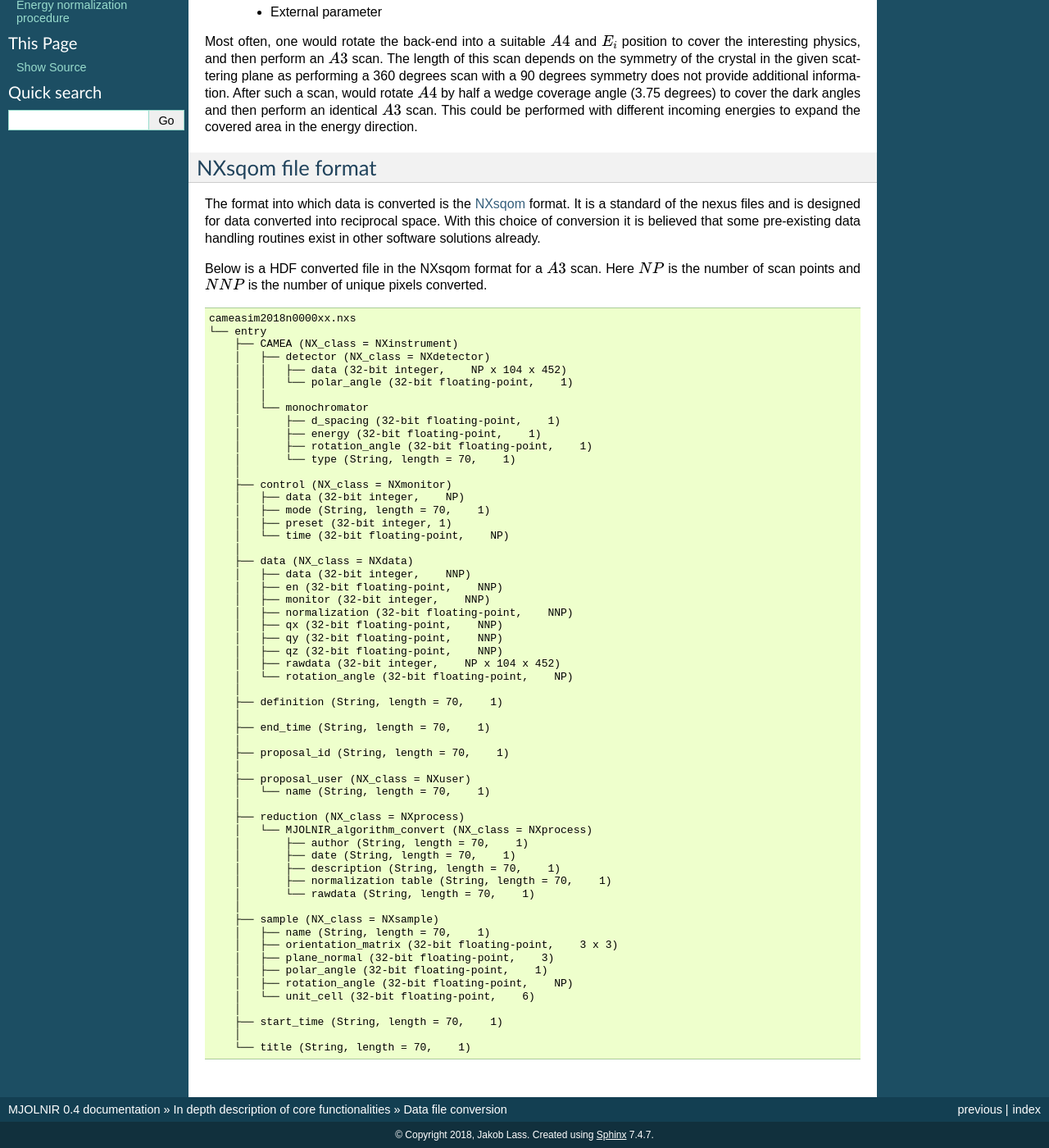
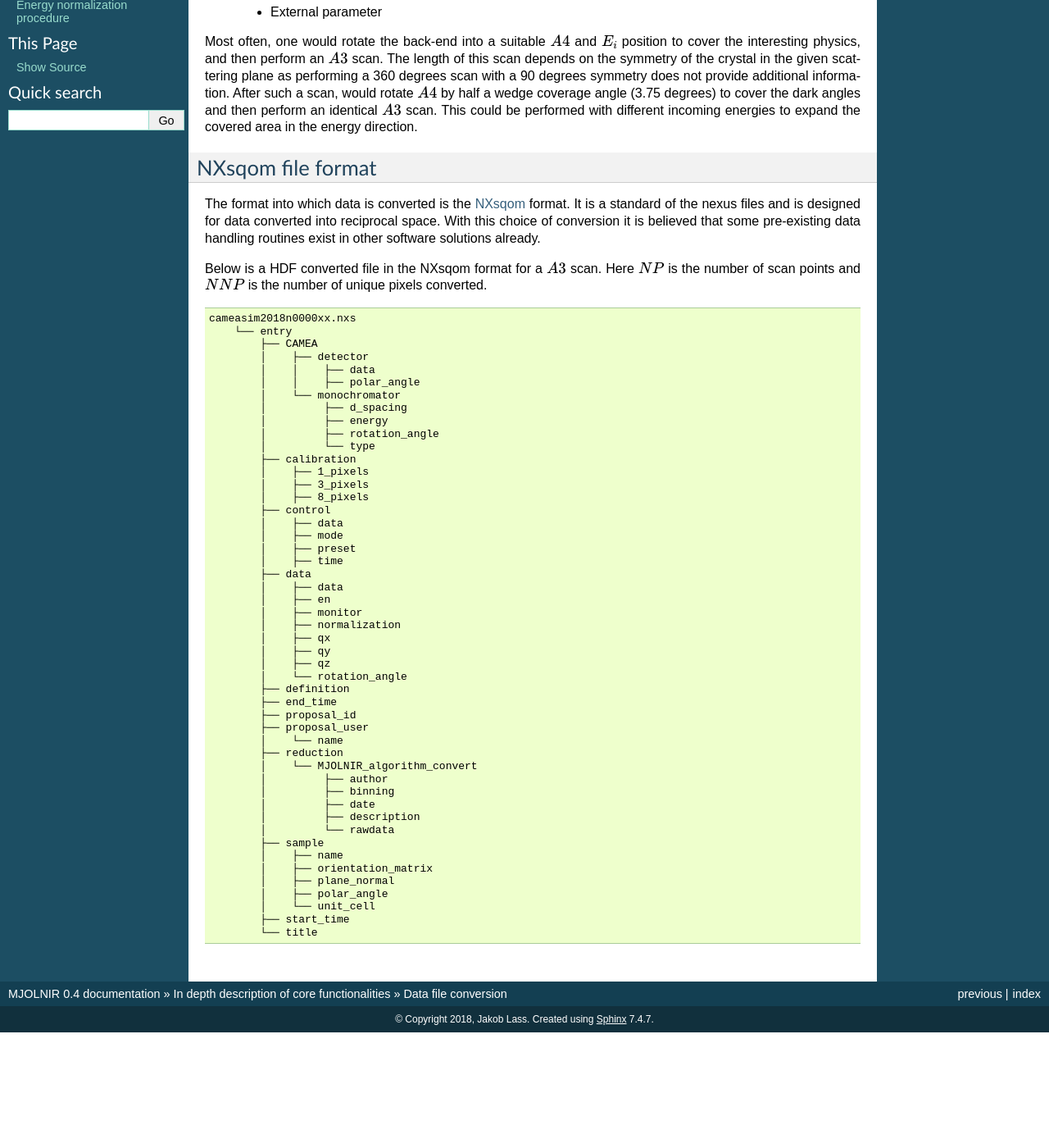
Before and after one commit to MJOLNIRPackage/MJOLNIR, a Sphinx documentation site: the page built from docs/InDepthDocumentation/FileConversion.rst, in a window 1280 px wide and 1400 px high, scrolled down 145 px. Shown: the whole window at 82% size. Built offline with Sphinx 7.4.7, drawn with Linux system fonts in a browser that asks for light colours; after the commit the page ends 1404 px from its top, so only the background shows below that.

```diff
--- a/docs/InDepthDocumentation/FileConversion.rst
+++ b/docs/InDepthDocumentation/FileConversion.rst
@@ -26,60 +26,51 @@ Below is a HDF converted file in the NXsqom format for a :math:`A3` scan. Here :
 ::
 
     cameasim2018n0000xx.nxs
-    └── entry
-        ├── CAMEA (NX_class = NXinstrument)
-        │   ├── detector (NX_class = NXdetector)
-        │   │   ├── data (32-bit integer,    NP x 104 x 452)
-        │   │   └── polar_angle (32-bit floating-point,    1)
-        │   │
-        │   └── monochromator
-        │       ├── d_spacing (32-bit floating-point,    1)
-        │       ├── energy (32-bit floating-point,    1)
-        │       ├── rotation_angle (32-bit floating-point,    1)
-        │       └── type (String, length = 70,    1)
-        │
-        ├── control (NX_class = NXmonitor)
-        │   ├── data (32-bit integer,    NP)
-        │   ├── mode (String, length = 70,    1)
-        │   ├── preset (32-bit integer, 1)
-        │   └── time (32-bit floating-point,    NP)
-        │
-        ├── data (NX_class = NXdata)
-        │   ├── data (32-bit integer,    NNP)
-        │   ├── en (32-bit floating-point,    NNP)
-        │   ├── monitor (32-bit integer,    NNP)
-        │   ├── normalization (32-bit floating-point,    NNP)
-        │   ├── qx (32-bit floating-point,    NNP)
-        │   ├── qy (32-bit floating-point,    NNP)
-        │   ├── qz (32-bit floating-point,    NNP)
-        │   ├── rawdata (32-bit integer,    NP x 104 x 452)
-        │   └── rotation_angle (32-bit floating-point,    NP)
-        │
-        ├── definition (String, length = 70,    1)
-        │
-        ├── end_time (String, length = 70,    1)
-        │
-        ├── proposal_id (String, length = 70,    1)
-        │
-        ├── proposal_user (NX_class = NXuser)
-        │   └── name (String, length = 70,    1)
-        │
-        ├── reduction (NX_class = NXprocess)
-        │   └── MJOLNIR_algorithm_convert (NX_class = NXprocess)
-        │       ├── author (String, length = 70,    1)
-        │       ├── date (String, length = 70,    1)
-        │       ├── description (String, length = 70,    1)
-        │       ├── normalization table (String, length = 70,    1)
-        │       └── rawdata (String, length = 70,    1)
-        │
-        ├── sample (NX_class = NXsample)
-        │   ├── name (String, length = 70,    1)
-        │   ├── orientation_matrix (32-bit floating-point,    3 x 3)
-        │   ├── plane_normal (32-bit floating-point,    3)
-        │   ├── polar_angle (32-bit floating-point,    1)
-        │   ├── rotation_angle (32-bit floating-point,    NP)
-        │   └── unit_cell (32-bit floating-point,    6)
-        │
-        ├── start_time (String, length = 70,    1)
-        │
-        └── title (String, length = 70,    1)
+        └── entry
+            ├── CAMEA
+            │    ├── detector
+            │    │    ├── data
+            │    │    ├── polar_angle
+            │    └── monochromator
+            │         ├── d_spacing
+            │         ├── energy
+            │         ├── rotation_angle
+            │         └── type
+            ├── calibration
+            │    ├── 1_pixels
+            │    ├── 3_pixels
+            │    ├── 8_pixels
+            ├── control
+            │    ├── data
+            │    ├── mode
+            │    ├── preset
+            │    ├── time
+            ├── data
+            │    ├── data
+            │    ├── en
+            │    ├── monitor
+            │    ├── normalization
+            │    ├── qx
+            │    ├── qy
+            │    ├── qz
+            │    └── rotation_angle
+            ├── definition
+            ├── end_time
+            ├── proposal_id
+            ├── proposal_user
+            │    └── name
+            ├── reduction
+            │    └── MJOLNIR_algorithm_convert
+            │         ├── author
+            │         ├── binning
+            │         ├── date
+            │         ├── description
+            │         └── rawdata
+            ├── sample
+            │    ├── name
+            │    ├── orientation_matrix
+            │    ├── plane_normal
+            │    ├── polar_angle
+            │    └── unit_cell
+            ├── start_time
+            └── title
--- a/docs/Tutorials/Full.rst
+++ b/docs/Tutorials/Full.rst
@@ -26,12 +26,12 @@ Full example of the data treatment starting from the instrument definitions prov
 | and energy in 0.2 meV. Intensity is calculated and with the bins  |  for a phonon scan at the energy 5.46 meV.                       |
 | passed to the visualizer.                                         |                                                                  |
 +-------------------------------------------------------------------+------------------------------------------------------------------+
-|  .. Visualization_Qx_119:                                         |  .. SimpleInstrumentEf:                                          |
+|  .. Visualization_Qx_119:                                         |  .. Visualization_Qy_1_84:                                       |
 |                                                                   |                                                                  |
-|  .. figure:: ../../Tutorials/Visualization_Qx_119.png             |  .. figure:: ../../Tutorials/Visualization_Qy_089.png            |
+|  .. figure:: ../../Tutorials/Visualization_Qx_0_5.png             |  .. figure:: ../../Tutorials/Visualization_Qy_1_84.png           |
 |    :width: 90%                                                    |    :width: 90%                                                   |
 |                                                                   |                                                                  |
-| Cut of data along the Qx direction.                               | Cut of data along the Qx direction.                              |
+| Cut of data along the Qx direction.                               | Cut of data along the Qy direction.                              |
 |                                                                   |                                                                  |
 |                                                                   |                                                                  |
 +-------------------------------------------------------------------+------------------------------------------------------------------+
```
Also changed, not shown: docs/Tutorials/BinAndVisualize.rst (+4 -4 lines), docs/Tutorials/CalculateA4Ef.rst (+4 -4 lines), docs/Tutorials/GenerateNormalization.rst (+11 -9 lines), docs/_templates/Build_a_simple_instrument.png (added), 10 other files.
